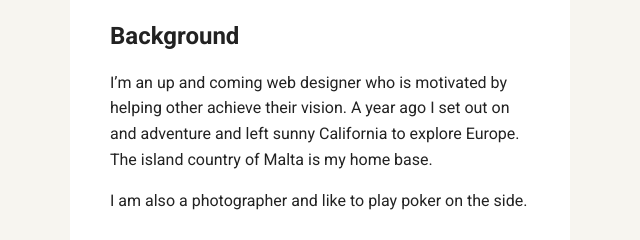
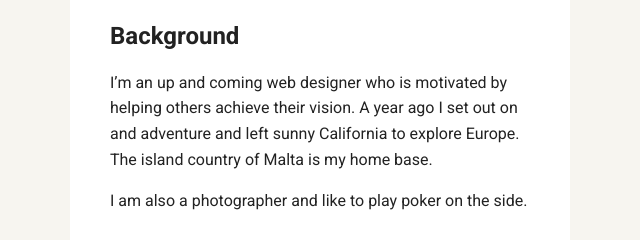
Before and after one commit to xxurtjati/techdegree-project-1, a plain HTML site: page index.html in a window 1280 px wide. Shown: the part 538-778 px from the top of the page, 20-660 px from the left. Drawn offline with Linux system fonts and the light colour scheme; a web font is replaced by a local one.

Commit message:
spellcheck

```diff
--- a/index.html
+++ b/index.html
@@ -24,7 +24,7 @@
     <main class="flex">
       <div class="card">
         <h2>Background</h2>
-        <p>I’m an up and coming web designer who is motivated by helping other achieve their vision. A year ago I set out on and adventure and left sunny California to explore Europe. The island country of Malta is my home base. </p>
+        <p>I’m an up and coming web designer who is motivated by helping others achieve their vision. A year ago I set out on and adventure and left sunny California to explore Europe. The island country of Malta is my home base. </p>
         <p>I am also a photographer and like to play poker on the side.</p>
       </div>
 
```
